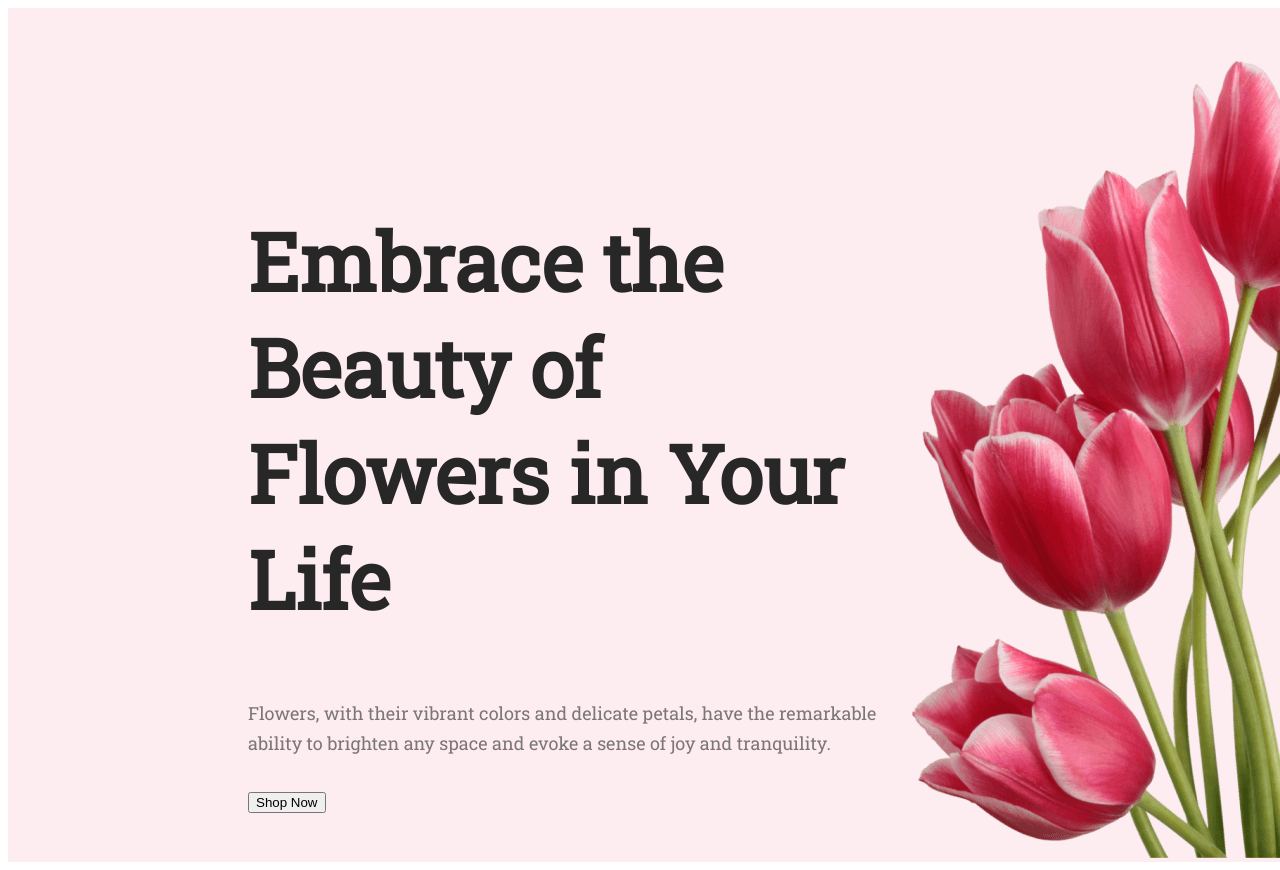
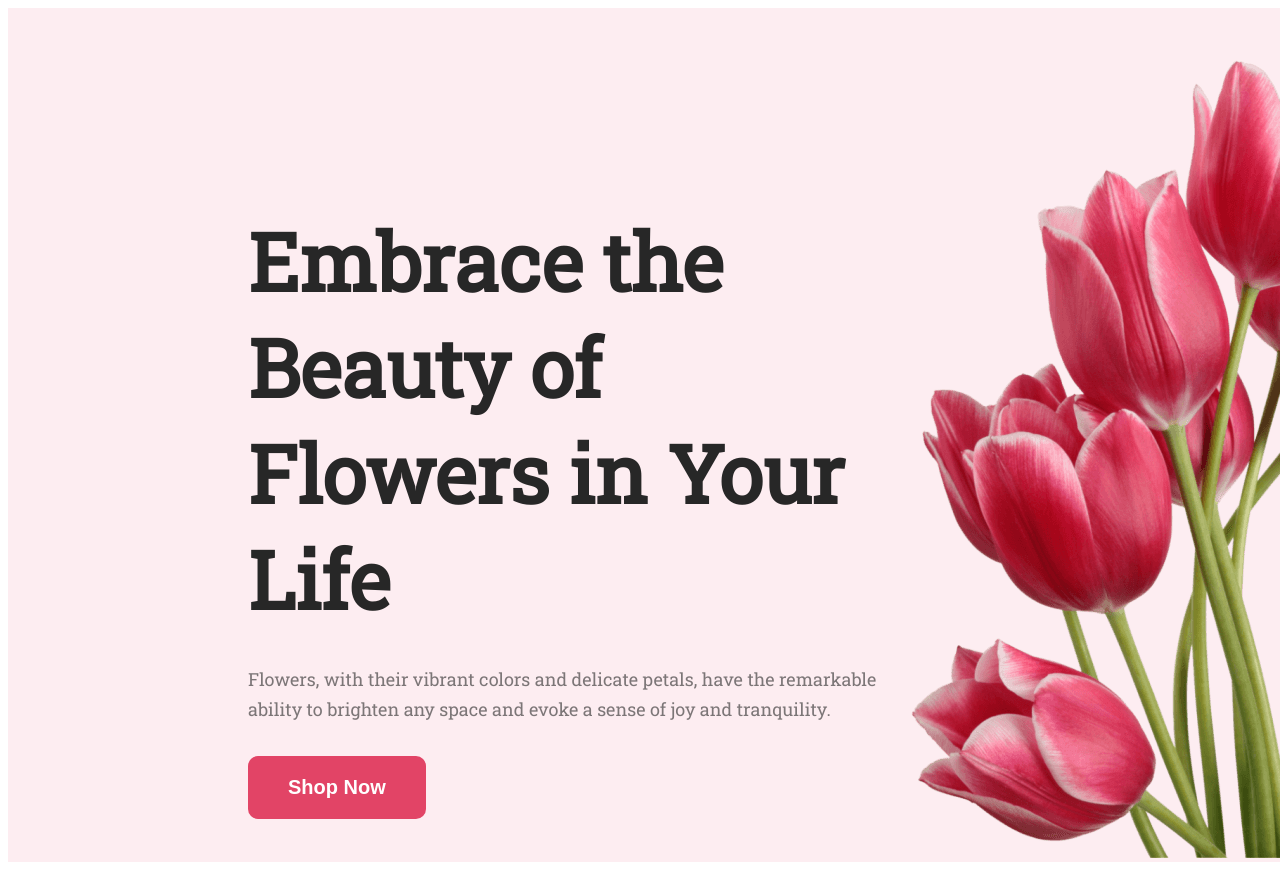
Before and after one commit to AloneAsif1/flower-shop, a plain HTML site: page index.html in a window 1280 px wide. Shown: the top 870 px of the page. Drawn offline with Linux system fonts and the light colour scheme.

Commit message:
banner done

```diff
--- a/styles/style.css
+++ b/styles/style.css
@@ -25,6 +25,7 @@ body{
     color: #272727;
     font-size: 80px;
     margin-top: 150px;
+    margin-bottom: 0px;
 }
 
 .banner p{
@@ -38,3 +39,13 @@ line-height: 30px;
 margin-top: 32px;
 margin-bottom: 32px;
 }
+
+.banner button{
+    color: white;
+    font-size: 20px;
+    font-weight: 700;
+    background-color: rgb(226, 68, 102);
+    border: none;
+    padding: 20px 40px;
+    border-radius: 10px;
+}
```
